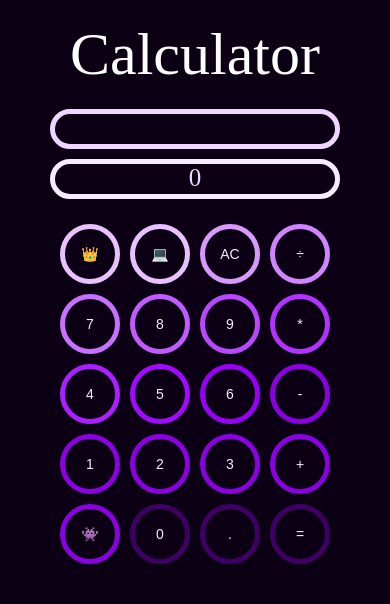
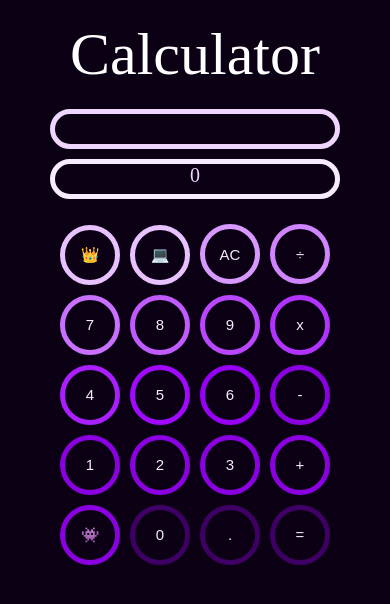
Before and after one commit to cinthialandia/calculator-fcc, a React (Create React App) app: page / in a window 390 px wide. Shown: the top 604 px of the page. Built offline with nearby package versions, Linux system fonts and the light colour scheme; a web font is replaced by a local one.

Commit message:
x change

```diff
--- a/src/App.css
+++ b/src/App.css
@@ -154,7 +154,7 @@
   .button-number {
     height: 60px;
     width: 60px;
-    font-size: 14px;
+    font-size: 15px;
   }
 
   .equation {
@@ -165,7 +165,7 @@
 
   .result {
     height: 30px;
-    font-size: 25px;
+    font-size: 20px;
     width: 280px;
     margin-bottom: 20px;
   }
--- a/src/App.tsx
+++ b/src/App.tsx
@@ -116,7 +116,7 @@ function App() {
             9
           </button>
           <button className="button-number" onClick={() => handleSigne("*")}>
-            *
+            x
           </button>
         </div>
         <div className="container3">
```
